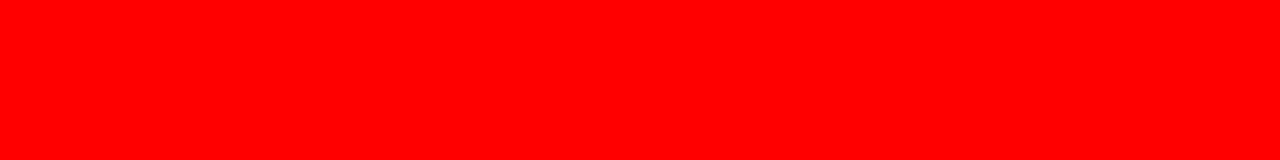
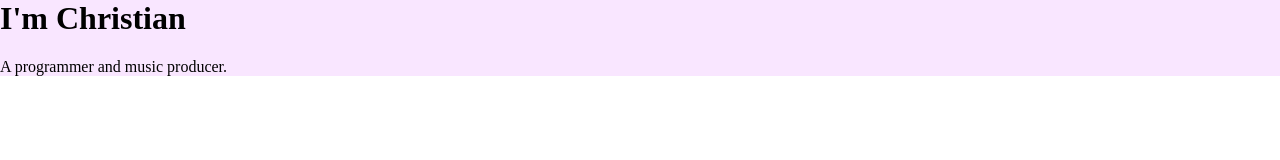
Before and after one commit to NoTrayze/css-training, a plain HTML site: page index.html in a window 1280 px wide. Drawn offline with Linux system fonts and the light colour scheme.

Commit message:
moved div to top of the page by editing css

```diff
--- a/css/styles.css
+++ b/css/styles.css
@@ -1,3 +1,12 @@
 body{
-    background-color: red;
+    margin: 0;
 }
+
+h1{
+    margin-top: 0;
+}
+div{
+    background-color: #f9e6ff;
+    margin-left: 0;
+    margin-right: 0;
+}
--- a/index.html
+++ b/index.html
@@ -3,10 +3,15 @@
 <head>
     <meta charset="UTF-8">
     <title>NoTrayze</title>
-  <link rel="stylesheet" href="css/styles.css">
+    <link rel="stylesheet" href="css/styles.css">
     <link rel="icon" href="favicon.ico?v=2">
 </head>
 <body>
 
+<div>
+    <h1>I'm Christian</h1>
+    <p>A programmer and music producer.</p>
+</div>
+
 </body>
 </html>
```
